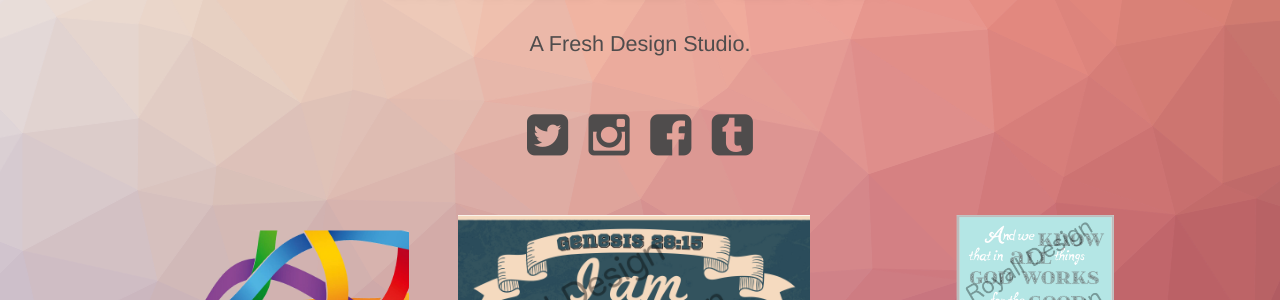
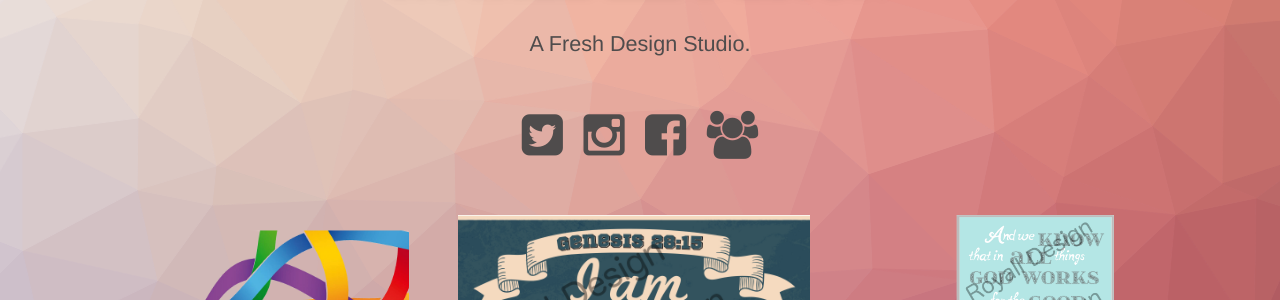
Before and after one commit to TirelessWake/royall, a Jekyll site: the page built from index.html, in a window 1280 px wide. Shown: the part 170-470 px from the top of the page. Built offline with Jekyll 4.4.1, drawn with Linux system fonts in a browser that asks for light colours.

Commit message:
updated fontawesome icon for TW site

```diff
--- a/index.html
+++ b/index.html
@@ -33,7 +33,7 @@
                     <a href="#"><i class="fa fa-twitter-square fa-3x"></i></a>
                     <a href="#"><i class="fa fa-instagram fa-3x"></i></a>
                     <a href="#"><i class="fa fa-facebook-square fa-3x"></i></a>
-                    <a href="#"><i class="fa fa-tumblr-square fa-3x"></i></a>
+                    <a href="http://www.tirelesswake.com"><i class="fa fa-users fa-3x"></i></a>
                 </nav>
             </header>
             <div class="content">
```
